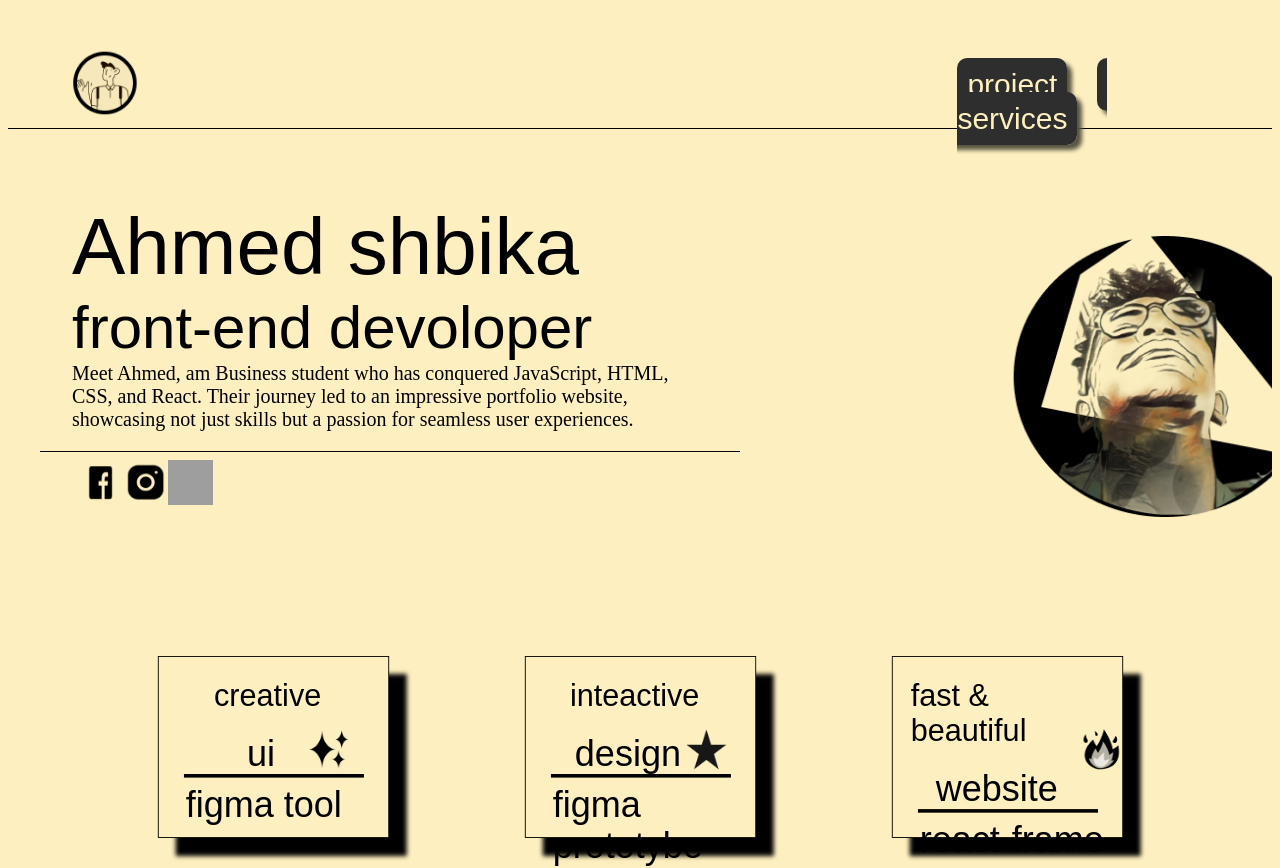
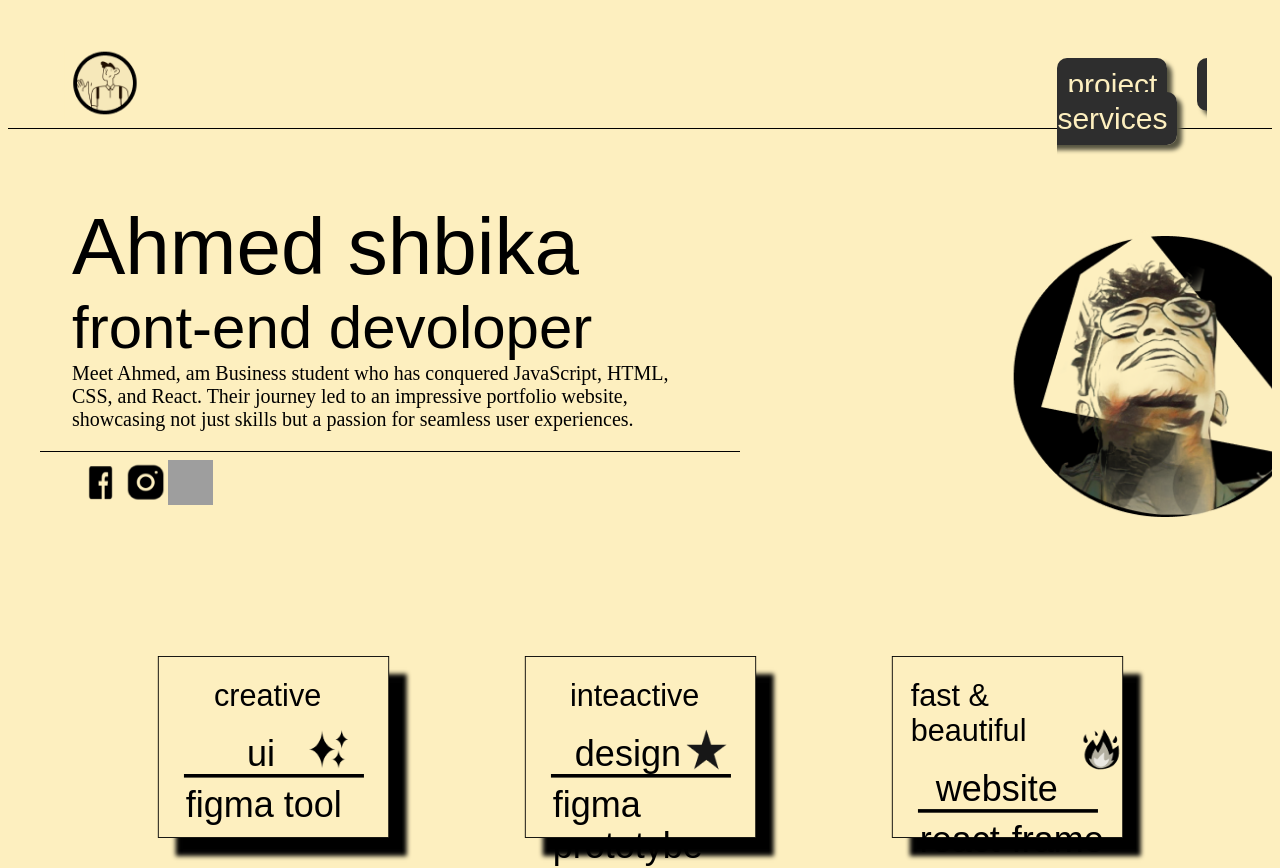
Before and after one commit to AhmedShbika/personal-website, a React (Create React App) app: page / in a window 1280 px wide. Shown: the top 868 px of the page. Built offline with nearby package versions, Linux system fonts and the light colour scheme; grey boxes are pictures that could not be loaded; a web font is replaced by a local one.

Commit message:
deployed website

```diff
--- a/public/index.html
+++ b/public/index.html
@@ -26,7 +26,7 @@
       Learn how to configure a non-root public URL by running `npm run build`.
     -->
 
-    <title>React App</title>
+    <title>Ahmed shbika</title>
   </head>
   <body>
     <noscript>You need to enable JavaScript to run this app.</noscript>
--- a/src/index.css
+++ b/src/index.css
@@ -380,6 +380,7 @@ font-weight: 400;
 
 .word{margin-left: 420px; margin-bottom: 650px; font-size: 100px;}
 
+.right-side-nav{position: relative;left: 100px;}
 @media (max-width : 1000px) {
   .fire {
      display: flex;
@@ -387,7 +388,7 @@ font-weight: 400;
     position: relative;top :-70px
 
 }
-
+.right-side-nav{position: relative;left: -10px;}
 
 
 .wight{
```
Also changed, not shown: 1 other file (tests, documents, lock files or other folders).
